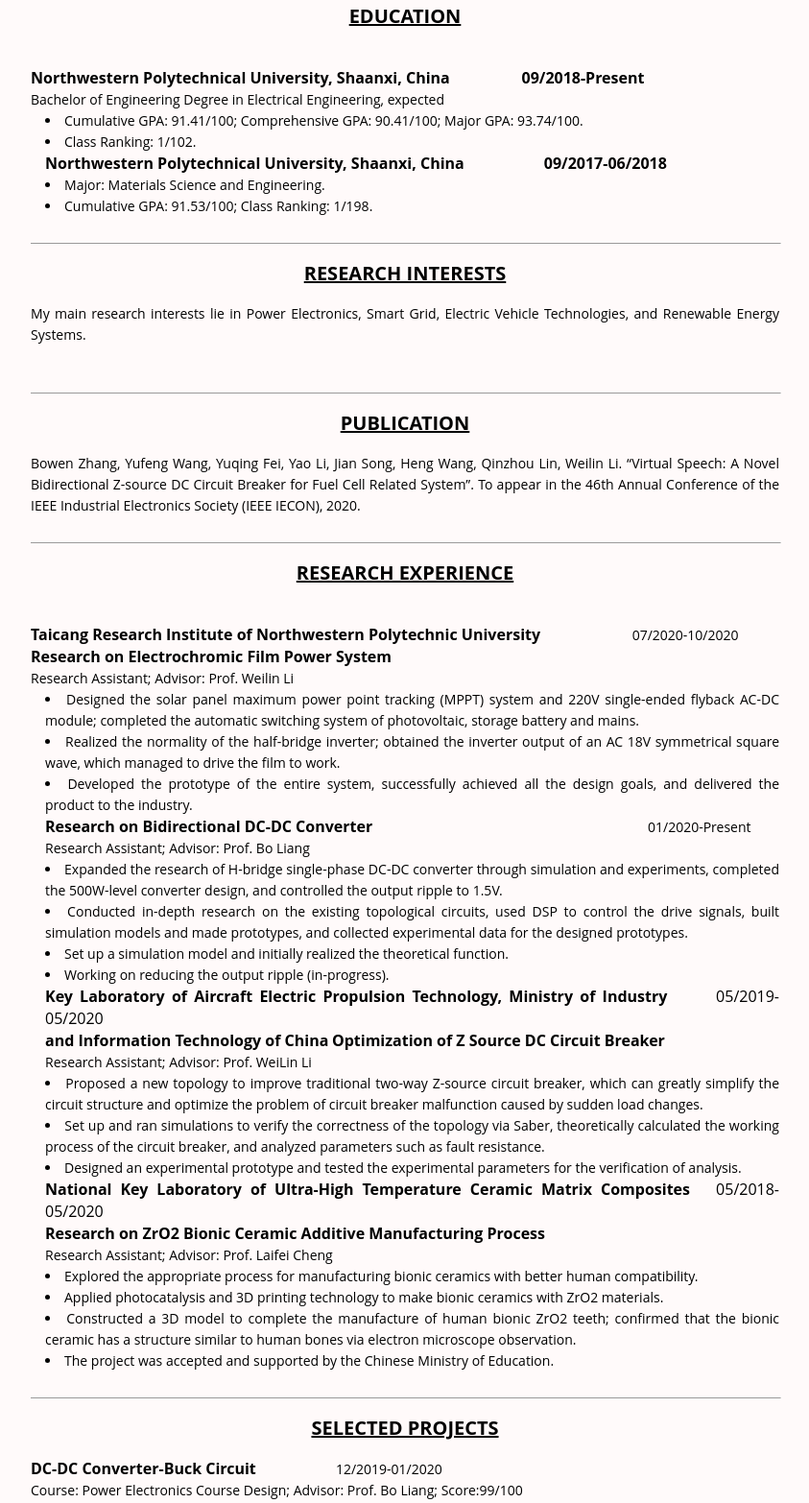
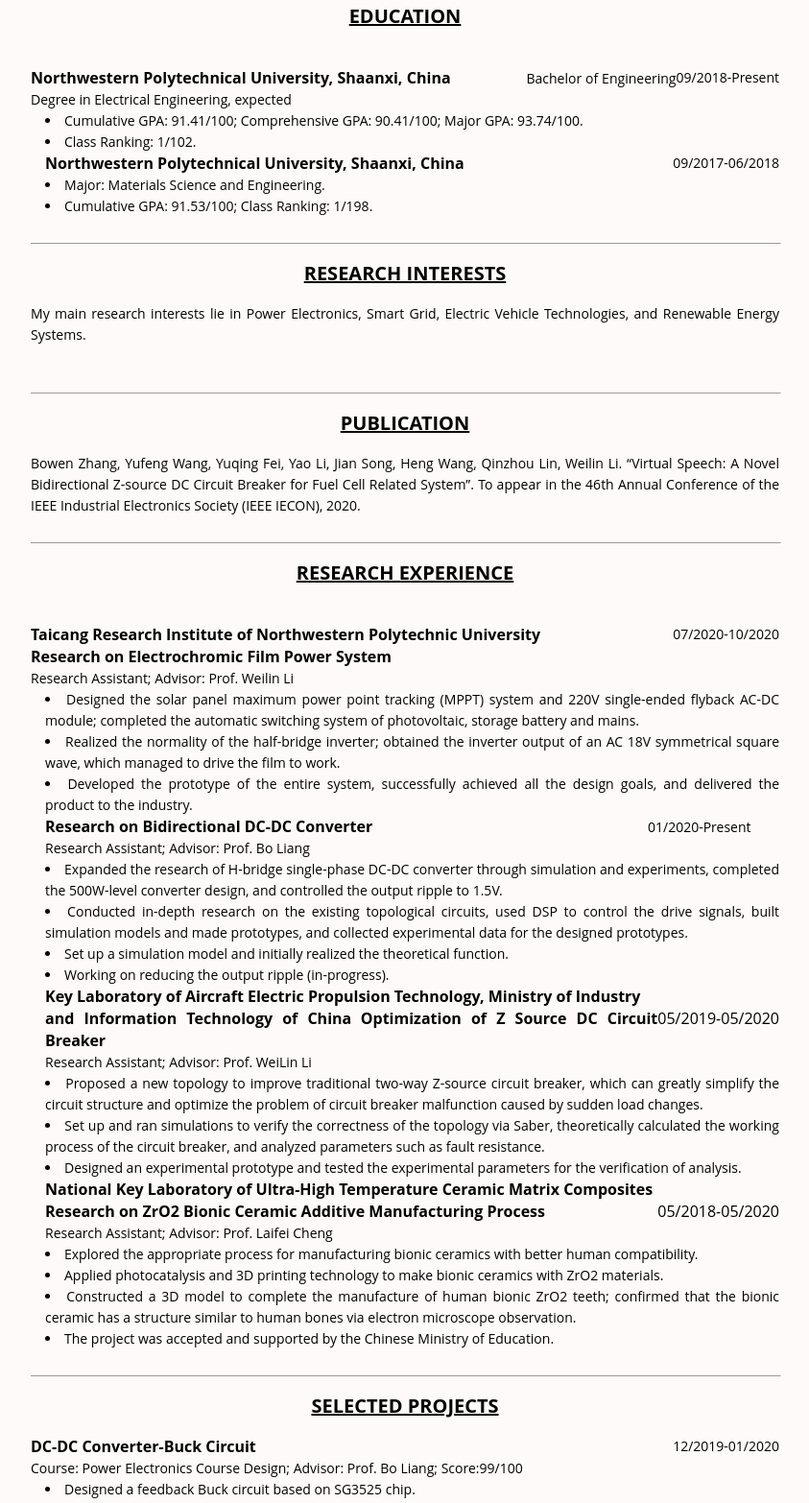
Before and after one commit to bowenzhangg/bowenzhangg1027.github.io, a plain HTML site: page index.html in a window 1280 px wide. Shown: the part 355-1921 px from the top of the page at 96% size, without its empty margins (218-1061 px from the left). Drawn offline with Linux system fonts and the light colour scheme; a web font is replaced by a local one.

Commit message:
Update index.html

```diff
--- a/index.html
+++ b/index.html
@@ -113,12 +113,12 @@
         <div class="content">
           </ul>
             <p>
-<span style="font-size:12pt"><b>Northwestern Polytechnical University, Shaanxi, China&nbsp&nbsp&nbsp&nbsp&nbsp &nbsp &nbsp &nbsp &nbsp &nbsp &nbsp 09/2018-Present</b></span>
+<span style="font-size:12pt"><b>Northwestern Polytechnical University, Shaanxi, China&nbsp&nbsp&nbsp&nbsp&nbsp &nbsp &nbsp &nbsp &nbsp &nbsp &nbsp </b></span><div style="float:right;">09/2018-Present</div>
 Bachelor of Engineering Degree in Electrical Engineering, expected
 <li>Cumulative GPA: 91.41/100; Comprehensive GPA: 90.41/100; Major GPA: 93.74/100.
 <li>Class Ranking: 1/102.
 <br>
-<span style="font-size:12pt"><b>Northwestern Polytechnical University, Shaanxi, China&nbsp &nbsp &nbsp&nbsp&nbsp &nbsp &nbsp &nbsp &nbsp &nbsp &nbsp 	09/2017-06/2018</b></span>
+<span style="font-size:12pt"><b>Northwestern Polytechnical University, Shaanxi, China&nbsp &nbsp &nbsp&nbsp&nbsp &nbsp &nbsp &nbsp &nbsp &nbsp &nbsp 	</b></span><div style="float:right;">09/2017-06/2018</div>
 <li>Major: Materials Science and Engineering.
 <li>Cumulative GPA: 91.53/100; Class Ranking: 1/198.
           </ul>
@@ -155,7 +155,7 @@ Bachelor of Engineering Degree in Electrical Engineering, expected
         <div class="content">
           </ul>
             <br>
-			 <span style="font-size:12pt"><b>Taicang Research Institute of Northwestern Polytechnic University &nbsp &nbsp &nbsp &nbsp &nbsp &nbsp &nbsp &nbsp &nbsp &nbsp &nbsp </b><nr></span>07/2020-10/2020
+			 <span style="font-size:12pt"><b>Taicang Research Institute of Northwestern Polytechnic University &nbsp &nbsp &nbsp &nbsp &nbsp &nbsp &nbsp &nbsp &nbsp &nbsp &nbsp </b><nr></span><div style="float:right;">07/2020-10/2020</div>
 			 <br>
 			<span style="font-size:12pt"><b>Research on Electrochromic Film Power System</b></span>
 			<br>Research Assistant; Advisor: Prof. Weilin Li
@@ -170,7 +170,7 @@ Bachelor of Engineering Degree in Electrical Engineering, expected
 			<li>Set up a simulation model and initially realized the theoretical function.
 			<li>Working on reducing the output ripple (in-progress).
 			 <br>
-			<span style="font-size:12pt"><b>Key Laboratory of Aircraft Electric Propulsion Technology, Ministry of Industry &nbsp &nbsp &nbsp  </b>05/2019-05/2020
+			<span style="font-size:12pt"><b>Key Laboratory of Aircraft Electric Propulsion Technology, Ministry of Industry &nbsp &nbsp &nbsp  </b><div style="float:right;">05/2019-05/2020</div>
               <br></span>
 			<span style="font-size:12pt"><b>and Information Technology of China</b></span>
 			<span style="font-size:12pt"><b>Optimization of Z Source DC Circuit Breaker</b></span>
@@ -179,7 +179,7 @@ Bachelor of Engineering Degree in Electrical Engineering, expected
 			<li>Set up and ran simulations to verify the correctness of the topology via Saber, theoretically calculated the working process of the circuit breaker, and analyzed parameters such as fault resistance.
 			<li>Designed an experimental prototype and tested the experimental parameters for the verification of analysis.
 			 <br>
-			<span style="font-size:12pt"><b>National Key Laboratory of Ultra-High Temperature Ceramic Matrix Composites     &nbsp </b>05/2018-05/2020
+			<span style="font-size:12pt"><b>National Key Laboratory of Ultra-High Temperature Ceramic Matrix Composites     &nbsp </b><div style="float:right;">05/2018-05/2020</div>
               <br>
               </span>
 			<span style="font-size:12pt"><b>Research on ZrO2 Bionic Ceramic Additive Manufacturing Process</b></span>
@@ -198,13 +198,14 @@ Bachelor of Engineering Degree in Electrical Engineering, expected
         </h2>
         <div class="content">
           </ul>
-            <p><span style="font-size:12pt"><b>DC-DC Converter-Buck Circuit&nbsp &nbsp &nbsp &nbsp &nbsp &nbsp &nbsp &nbsp &nbsp &nbsp </b></span>12/2019-01/2020
+            <p><span style="font-size:12pt"><b>DC-DC Converter-Buck Circuit&nbsp &nbsp &nbsp &nbsp &nbsp &nbsp &nbsp &nbsp &nbsp &nbsp </b></span><div style="float:right;">12/2019-01/2020</div>
+			<br>
 			Course: Power Electronics Course Design; Advisor: Prof. Bo Liang; Score:99/100
 			<li>Designed a feedback Buck circuit based on SG3525 chip.
 			<li>Made prototype and realized the input range of 9V-12V, output stable at 5V.
 			<li>Kept the output ripple voltage within 1%.
 			<br>
-			<span style="font-size:12pt"><b>ARM-based Music Player &nbsp &nbsp &nbsp &nbsp &nbsp &nbsp &nbsp &nbsp &nbsp &nbsp </b></span>12/2019-01/2020
+			<span style="font-size:12pt"><b>ARM-based Music Player &nbsp &nbsp &nbsp &nbsp &nbsp &nbsp &nbsp &nbsp &nbsp &nbsp </b></span><div style="float:right;">12/2019-01/2020</div>
 			<br>
 			Course: Embedded System and Its Application; Advisor: Prof. Lili Xie; Socre:94/100
 			<li>Designed a nine-key music generator based on the ARM system, which emits notes by pressing the button.
```
